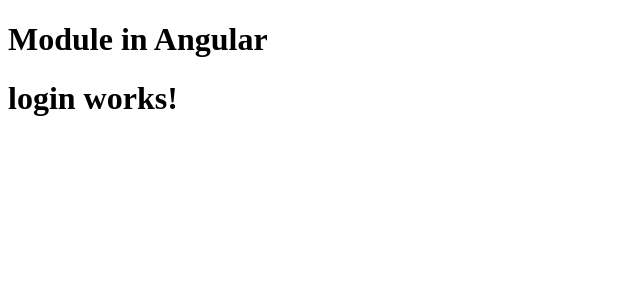
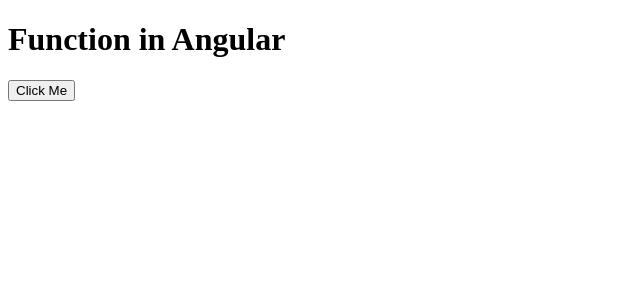
Before and after one commit to j4sumit/angularPractice, an Angular app: page / in a window 1280 px wide. Shown: the top 300 px of the page, without its empty margins (0-640 px from the left). Built offline with nearby package versions, Linux system fonts and the light colour scheme.

Commit message:
Function in angular

```diff
--- a/src/app/app.component.html
+++ b/src/app/app.component.html
@@ -1,2 +1,2 @@
-<h1>Module in Angular</h1>
-<app-login></app-login>
+<h1>Function in Angular</h1>
+<button (click)="getName('Sumit','amit')">Click Me</button>
--- a/src/app/app.component.ts
+++ b/src/app/app.component.ts
@@ -7,8 +7,9 @@
 })
 export class AppComponent {
   title = 'Angular 14';
+  getName(name:string, secondName:string){
+    alert(name)
+    alert(secondName)
+  }
 
-  getVal(){
-    return "Result from function"
-  }
 }
```
